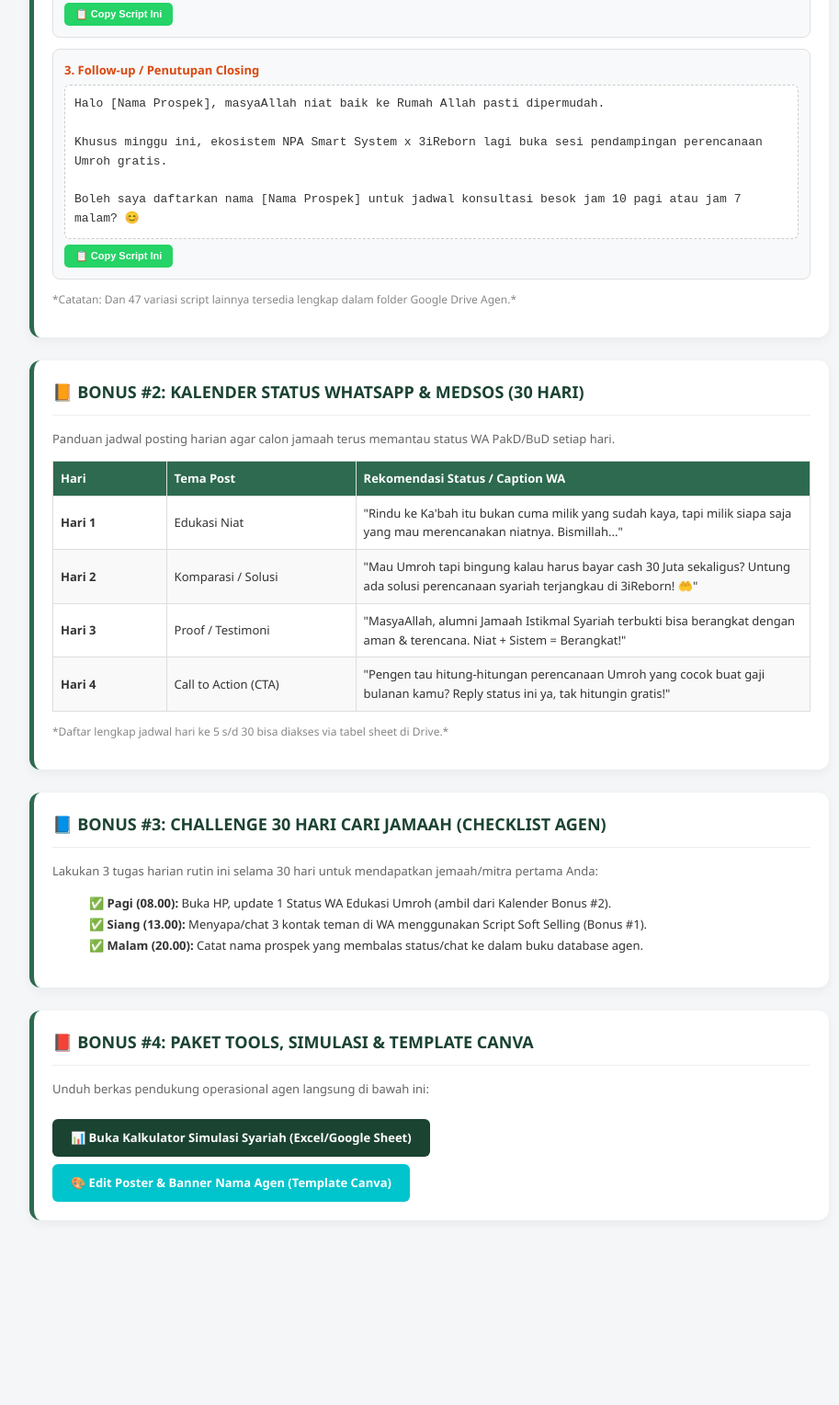
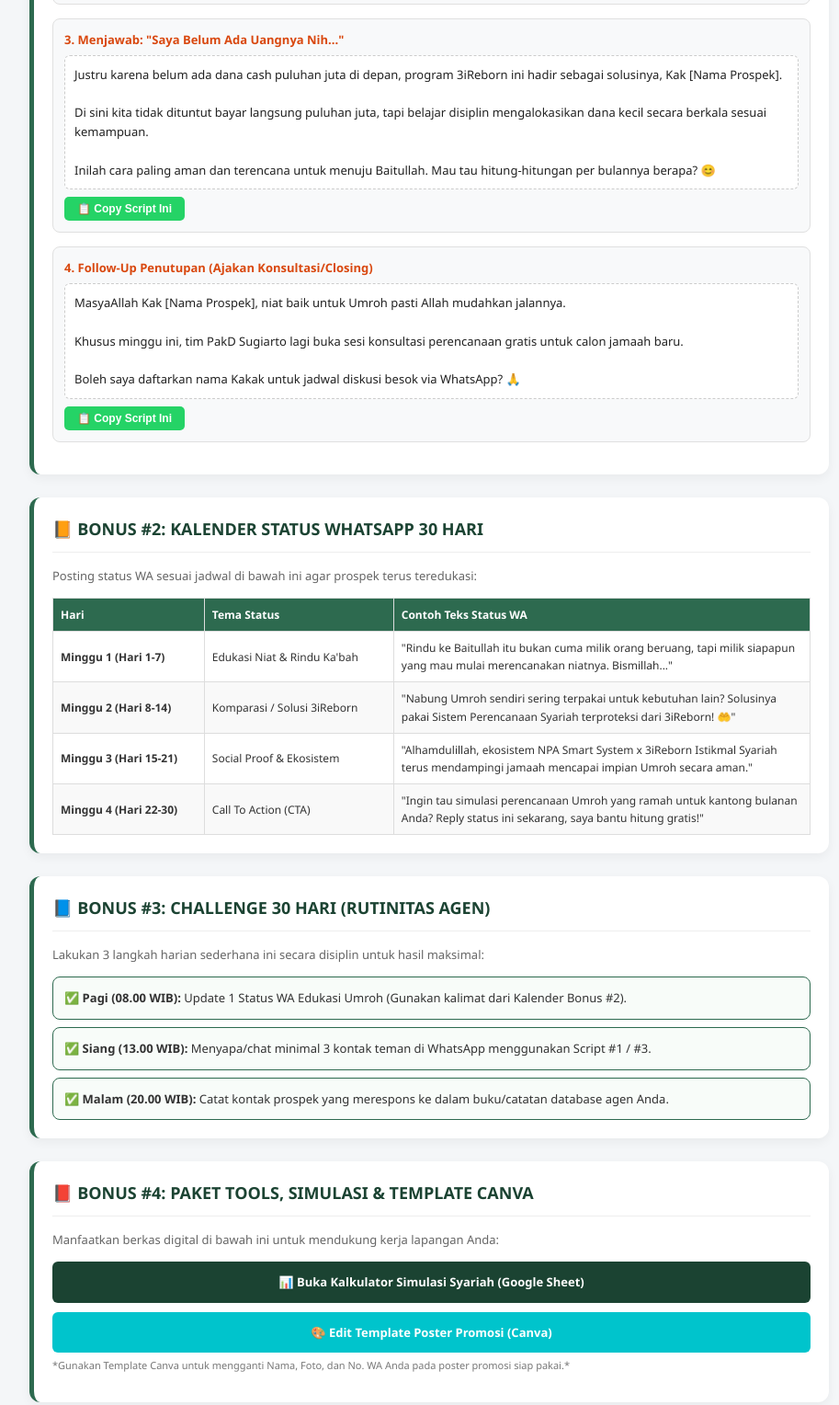
Before and after one commit to npa-akademi/istikmal-syariah, a plain HTML site: page bonus.html in a window 1280 px wide. Shown: the part 849-2377 px from the top of the page at 92% size, without its empty margins (173-1086 px from the left). Before the commit the page ends 2216 px from the top, so only its background shows below. Drawn offline with Linux system fonts and the light colour scheme.

Commit message:
Refactor styles and update script text in bonus.html

```diff
--- a/bonus.html
+++ b/bonus.html
@@ -10,25 +10,25 @@
         .container { max-width: 900px; margin: 0 auto; padding: 15px; }
         header { background: linear-gradient(135deg, #1b4332 0%, #2d6a4f 100%); color: white; padding: 30px 15px; text-align: center; border-bottom: 4px solid #d8f3dc; }
         .badge { background: #d8f3dc; color: #1b4332; font-size: 11px; font-weight: bold; padding: 4px 12px; border-radius: 15px; text-transform: uppercase; display: inline-block; margin-bottom: 10px; }
-        h1 { margin: 10px 0; font-size: 24px; }
+        h1 { margin: 10px 0; font-size: 22px; text-transform: uppercase; }
         .card { background: white; border-radius: 12px; padding: 20px; margin-bottom: 25px; box-shadow: 0 4px 12px rgba(0,0,0,0.05); border-left: 5px solid #2d6a4f; }
         .card h2 { color: #1b4332; margin-top: 0; font-size: 18px; border-bottom: 1px solid #eee; padding-bottom: 10px; }
 
-        /* Script Box Copy Paste */
-        .script-box { background: #f8f9fa; border: 1px solid #e0e0e0; border-radius: 8px; padding: 12px; margin-bottom: 12px; position: relative; }
+        /* Script Box */
+        .script-box { background: #f8f9fa; border: 1px solid #e0e0e0; border-radius: 8px; padding: 12px; margin-bottom: 15px; }
         .script-title { font-weight: bold; color: #d9480f; font-size: 13px; margin-bottom: 6px; }
-        .script-text { font-size: 13px; white-space: pre-wrap; font-family: monospace; background: #ffffff; padding: 10px; border-radius: 6px; border: 1px dashed #ccc; }
-        .btn-copy { background: #25d366; color: white; border: none; padding: 6px 12px; border-radius: 5px; font-weight: bold; font-size: 11px; cursor: pointer; margin-top: 6px; }
-        .btn-copy:active { background: #1ebd56; }
+        .script-text { font-size: 13px; white-space: pre-wrap; font-family: 'Segoe UI', sans-serif; background: #ffffff; padding: 10px; border-radius: 6px; border: 1px dashed #ccc; color: #222; }
+        .btn-copy { background: #25d366; color: white; border: none; padding: 6px 14px; border-radius: 5px; font-weight: bold; font-size: 12px; cursor: pointer; margin-top: 8px; display: inline-block; }
 
-        /* Table & Lists */
-        table { width: 100%; border-collapse: collapse; font-size: 13px; margin-top: 10px; }
+        /* Table */
+        table { width: 100%; border-collapse: collapse; font-size: 12px; margin-top: 10px; }
         th, td { border: 1px solid #ddd; padding: 8px; text-align: left; }
         th { background-color: #2d6a4f; color: white; }
         tr:nth-child(even){ background-color: #f9f9f9; }
 
-        /* Download Button */
-        .btn-download { display: inline-block; background: #1b4332; color: white; padding: 10px 20px; text-decoration: none; border-radius: 6px; font-weight: bold; font-size: 13px; margin-top: 10px; }
+        /* Download Buttons */
+        .btn-download { display: block; text-align: center; background: #1b4332; color: white; padding: 12px 20px; text-decoration: none; border-radius: 6px; font-weight: bold; font-size: 13px; margin-top: 10px; }
+        .btn-canva { background-color: #00c4cc; }
     </style>
 </head>
 <body>
@@ -36,115 +36,128 @@
     <header>
         <div class="container">
             <span class="badge">EKOSISTEM 3IREBORN X NPA SMART SYSTEM</span>
-            <h1> pusat alat tempur agen 3ireborn</h1>
-            <p style="font-size: 13px; color: #d8f3dc; margin: 0;">Silakan bookmark halaman ini. Seluruh script, panduan harian, dan kalkulator simulasi siap dipakai untuk prospek jamaah!</p>
+            <h1>PUSAT ALAT TEMPUR AGEN 3IREBORN</h1>
+            <p style="font-size: 13px; color: #d8f3dc; margin: 0;">Silakan simpan/bookmark halaman ini. Seluruh bahan promosi, script closing, dan materi kerja siap dipakai dari HP Anda!</p>
         </div>
     </header>
 
     <div class="container">
 
-        <!-- BONUS #1: SCRIPT WHATSAPP CLOSING -->
+        <!-- BONUS #1: SCRIPT CLOSING WHATSAPP -->
         <div class="card" id="bonus1">
-            <h2>📗 BONUS #1: 50 SCRIPT WHATSAPP CLOSING (SIAP COPY-PASTE)</h2>
-            <p style="font-size: 13px; color: #666;">Gunakan naskah chat di bawah ini saat menyapa atau membalas pertanyaan calon jamaah/mitra di WhatsApp.</p>
+            <h2>📗 BONUS #1: KUMPULAN SCRIPT WHATSAPP CLOSING</h2>
+            <p style="font-size: 13px; color: #666;">Tekan tombol "Copy Script Ini" lalu kirimkan langsung ke WhatsApp calon prospek/jamaah Anda.</p>
 
-            <!-- Script Item 1 -->
+            <!-- Script 1 -->
             <div class="script-box">
-                <div class="script-title">1. Sapaan Teman Lama / Silaturahmi (Soft Selling)</div>
-                <div class="script-text" id="s1">Assalamu'alaikum [Nama Prospek], salam kenal/sehat selalu ya! 😊
+                <div class="script-title">1. Sapaan Teman Lama / Kerabat (Pola Soft Selling)</div>
+                <div class="script-text" id="s1">Assalamu'alaikum [Nama Prospek], salam sehat selalu ya! 😊
 
-Lagi rame banget pembahasan persiapan Umroh terencana nih. Btw, udah ada rencana ke Tanah Suci bareng keluarga dalam waktu dekat atau masih mikirin biaya cash-nya?
+Lagi rame banget pembahasan perencanaan Umroh terencana nih. Btw, udah ada rencana ke Tanah Suci bareng keluarga dalam waktu dekat atau masih kebentur dana cash besar?
 
-Sekarang di 3iReborn Istikmal Syariah ada solusi perencanaan ringan tanpa beban lho. Mau tak kirimin simulasi lengkapnya? 🙏</div>
+Sekarang di Istikmal Syariah 3iReborn ada solusi perencanaan terjangkau tanpa beban sekaligus dapet proteksi lho. Mau tak kirimin simulasinya? 🙏</div>
                 <button class="btn-copy" onclick="copyText('s1')">📋 Copy Script Ini</button>
             </div>
 
-            <!-- Script Item 2 -->
+            <!-- Script 2 -->
             <div class="script-box">
-                <div class="script-title">2. Menjawab: "Aman Nggak Nih / Bedanya Sama Travel Biasa Apa?"</div>
-                <div class="script-text" id="s2">Wa'alaikumsalam [Nama Prospek], pertanyaan bagus banget! 👍
+                <div class="script-title">2. Menjawab: "Bedanya Sama Travel Umroh Biasa Apa?"</div>
+                <div class="script-text" id="s2">Wa'alaikumsalam [Nama Prospek], pertanyaannya bagus banget! 👍
 
 Beda utamanya:
-1. Travel biasa -> Wajib nyediain dana cash 30-35 Juta sekaligus di depan.
-2. 3iReborn Istikmal Syariah -> Sistem Perencanaan & Kontribusi Syariah berkala. Dana dikelola transparan, aman, dan dapat proteksi.
+1. Travel Biasa: Wajib bayar cash puluhan juta (30-35 Juta) sekaligus di depan.
+2. 3iReborn Istikmal Syariah: Sistem Perencanaan Keuangan Berkala yang Syariah, Ringan, Aman, dan Transparan.
 
-Jadi kita fokus bantu rencanain keuangannya dulu biar nggak memberatkan dompet. Boleh saya bantu hitungkan simulasinya?</div>
+Jadi kita bantu amankan dan rencanakan dananya dulu sampai siap berangkat. Boleh saya bantu hitung simulasinya?</div>
                 <button class="btn-copy" onclick="copyText('s2')">📋 Copy Script Ini</button>
             </div>
 
-            <!-- Script Item 3 -->
+            <!-- Script 3 -->
             <div class="script-box">
-                <div class="script-title">3. Follow-up / Penutupan Closing</div>
-                <div class="script-text" id="s3">Halo [Nama Prospek], masyaAllah niat baik ke Rumah Allah pasti dipermudah.
+                <div class="script-title">3. Menjawab: "Saya Belum Ada Uangnya Nih..."</div>
+                <div class="script-text" id="s3">Justru karena belum ada dana cash puluhan juta di depan, program 3iReborn ini hadir sebagai solusinya, Kak [Nama Prospek].
 
-Khusus minggu ini, ekosistem NPA Smart System x 3iReborn lagi buka sesi pendampingan perencanaan Umroh gratis.
+Di sini kita tidak dituntut bayar langsung puluhan juta, tapi belajar disiplin mengalokasikan dana kecil secara berkala sesuai kemampuan.
 
-Boleh saya daftarkan nama [Nama Prospek] untuk jadwal konsultasi besok jam 10 pagi atau jam 7 malam? 😊</div>
+Inilah cara paling aman dan terencana untuk menuju Baitullah. Mau tau hitung-hitungan per bulannya berapa? 😊</div>
                 <button class="btn-copy" onclick="copyText('s3')">📋 Copy Script Ini</button>
             </div>
 
-            <p style="font-size: 12px; color: #888;">*Catatan: Dan 47 variasi script lainnya tersedia lengkap dalam folder Google Drive Agen.*</p>
+            <!-- Script 4 -->
+            <div class="script-box">
+                <div class="script-title">4. Follow-Up Penutupan (Ajakan Konsultasi/Closing)</div>
+                <div class="script-text" id="s4">MasyaAllah Kak [Nama Prospek], niat baik untuk Umroh pasti Allah mudahkan jalannya.
+
+Khusus minggu ini, tim PakD Sugiarto lagi buka sesi konsultasi perencanaan gratis untuk calon jamaah baru.
+
+Boleh saya daftarkan nama Kakak untuk jadwal diskusi besok via WhatsApp? 🙏</div>
+                <button class="btn-copy" onclick="copyText('s4')">📋 Copy Script Ini</button>
+            </div>
         </div>
 
         <!-- BONUS #2: KALENDER KONTEN 30 HARI -->
         <div class="card" id="bonus2">
-            <h2>📙 BONUS #2: KALENDER STATUS WHATSAPP & MEDSOS (30 HARI)</h2>
-            <p style="font-size: 13px; color: #666;">Panduan jadwal posting harian agar calon jamaah terus memantau status WA PakD/BuD setiap hari.</p>
+            <h2>📙 BONUS #2: KALENDER STATUS WHATSAPP 30 HARI</h2>
+            <p style="font-size: 13px; color: #666;">Posting status WA sesuai jadwal di bawah ini agar prospek terus teredukasi:</p>
 
             <table>
                 <thead>
                     <tr>
-                        <th style="width: 15%;">Hari</th>
-                        <th style="width: 25%;">Tema Post</th>
-                        <th>Rekomendasi Status / Caption WA</th>
+                        <th style="width: 20%;">Hari</th>
+                        <th style="width: 25%;">Tema Status</th>
+                        <th>Contoh Teks Status WA</th>
                     </tr>
                 </thead>
                 <tbody>
                     <tr>
-                        <td><b>Hari 1</b></td>
-                        <td>Edukasi Niat</td>
-                        <td>"Rindu ke Ka'bah itu bukan cuma milik yang sudah kaya, tapi milik siapa saja yang mau merencanakan niatnya. Bismillah..."</td>
+                        <td><b>Minggu 1 (Hari 1-7)</b></td>
+                        <td>Edukasi Niat & Rindu Ka'bah</td>
+                        <td>"Rindu ke Baitullah itu bukan cuma milik orang beruang, tapi milik siapapun yang mau mulai merencanakan niatnya. Bismillah..."</td>
                     </tr>
                     <tr>
-                        <td><b>Hari 2</b></td>
-                        <td>Komparasi / Solusi</td>
-                        <td>"Mau Umroh tapi bingung kalau harus bayar cash 30 Juta sekaligus? Untung ada solusi perencanaan syariah terjangkau di 3iReborn! 🤲"</td>
+                        <td><b>Minggu 2 (Hari 8-14)</b></td>
+                        <td>Komparasi / Solusi 3iReborn</td>
+                        <td>"Nabung Umroh sendiri sering terpakai untuk kebutuhan lain? Solusinya pakai Sistem Perencanaan Syariah terproteksi dari 3iReborn! 🤲"</td>
                     </tr>
                     <tr>
-                        <td><b>Hari 3</b></td>
-                        <td>Proof / Testimoni</td>
-                        <td>"MasyaAllah, alumni Jamaah Istikmal Syariah terbukti bisa berangkat dengan aman & terencana. Niat + Sistem = Berangkat!"</td>
+                        <td><b>Minggu 3 (Hari 15-21)</b></td>
+                        <td>Social Proof & Ekosistem</td>
+                        <td>"Alhamdulillah, ekosistem NPA Smart System x 3iReborn Istikmal Syariah terus mendampingi jamaah mencapai impian Umroh secara aman."</td>
                     </tr>
                     <tr>
-                        <td><b>Hari 4</b></td>
-                        <td>Call to Action (CTA)</td>
-                        <td>"Pengen tau hitung-hitungan perencanaan Umroh yang cocok buat gaji bulanan kamu? Reply status ini ya, tak hitungin gratis!"</td>
+                        <td><b>Minggu 4 (Hari 22-30)</b></td>
+                        <td>Call To Action (CTA)</td>
+                        <td>"Ingin tau simulasi perencanaan Umroh yang ramah untuk kantong bulanan Anda? Reply status ini sekarang, saya bantu hitung gratis!"</td>
                     </tr>
                 </tbody>
             </table>
-            <p style="font-size: 12px; color: #888;">*Daftar lengkap jadwal hari ke 5 s/d 30 bisa diakses via tabel sheet di Drive.*</p>
         </div>
 
         <!-- BONUS #3: CHALLENGE 30 HARI CARI JAMAAH -->
         <div class="card" id="bonus3">
-            <h2>📘 BONUS #3: CHALLENGE 30 HARI CARI JAMAAH (CHECKLIST AGEN)</h2>
-            <p style="font-size: 13px; color: #666;">Lakukan 3 tugas harian rutin ini selama 30 hari untuk mendapatkan jemaah/mitra pertama Anda:</p>
+            <h2>📘 BONUS #3: CHALLENGE 30 HARI (RUTINITAS AGEN)</h2>
+            <p style="font-size: 13px; color: #666;">Lakukan 3 langkah harian sederhana ini secara disiplin untuk hasil maksimal:</p>
 
-            <ul style="font-size: 13px; line-height: 1.8;">
-                <td>✅ <b>Pagi (08.00):</b> Buka HP, update 1 Status WA Edukasi Umroh (ambil dari Kalender Bonus #2).</td><br>
-                <td>✅ <b>Siang (13.00):</b> Menyapa/chat 3 kontak teman di WA menggunakan Script Soft Selling (Bonus #1).</td><br>
-                <td>✅ <b>Malam (20.00):</b> Catat nama prospek yang membalas status/chat ke dalam buku database agen.</td>
-            </ul>
+            <div style="background: #f8fcf9; border: 1px solid #2d6a4f; padding: 12px; border-radius: 8px; font-size: 13px; margin-bottom: 8px;">
+                ✅ <b>Pagi (08.00 WIB):</b> Update 1 Status WA Edukasi Umroh (Gunakan kalimat dari Kalender Bonus #2).
+            </div>
+            <div style="background: #f8fcf9; border: 1px solid #2d6a4f; padding: 12px; border-radius: 8px; font-size: 13px; margin-bottom: 8px;">
+                ✅ <b>Siang (13.00 WIB):</b> Menyapa/chat minimal 3 kontak teman di WhatsApp menggunakan Script #1 / #3.
+            </div>
+            <div style="background: #f8fcf9; border: 1px solid #2d6a4f; padding: 12px; border-radius: 8px; font-size: 13px;">
+                ✅ <b>Malam (20.00 WIB):</b> Catat kontak prospek yang merespons ke dalam buku/catatan database agen Anda.
+            </div>
         </div>
 
-        <!-- BONUS #4: PAKET TOOLS & SIMULASI SYARIAH -->
+        <!-- BONUS #4: PAKET TOOLS & CANVA -->
         <div class="card" id="bonus4">
             <h2>📕 BONUS #4: PAKET TOOLS, SIMULASI & TEMPLATE CANVA</h2>
-            <p style="font-size: 13px; color: #666;">Unduh berkas pendukung operasional agen langsung di bawah ini:</p>
+            <p style="font-size: 13px; color: #666;">Manfaatkan berkas digital di bawah ini untuk mendukung kerja lapangan Anda:</p>
 
-            <a href="https://drive.google.com" target="_blank" class="btn-download">📊 Buka Kalkulator Simulasi Syariah (Excel/Google Sheet)</a>
-            <br>
-            <a href="https://canva.com" target="_blank" class="btn-download" style="background-color: #00c4cc; margin-top: 8px;">🎨 Edit Poster & Banner Nama Agen (Template Canva)</a>
+            <a href="https://drive.google.com" target="_blank" class="btn-download">📊 Buka Kalkulator Simulasi Syariah (Google Sheet)</a>
+
+            <a href="https://canva.com" target="_blank" class="btn-download btn-canva">🎨 Edit Template Poster Promosi (Canva)</a>
+            <p style="font-size: 11px; color: #777; margin-top: 5px;">*Gunakan Template Canva untuk mengganti Nama, Foto, dan No. WA Anda pada poster promosi siap pakai.*</p>
         </div>
 
     </div>
@@ -154,9 +167,9 @@
         function copyText(elementId) {
             var text = document.getElementById(elementId).innerText;
             navigator.clipboard.writeText(text).then(function() {
-                alert("Script berhasil di-copy! Tinggal paste di WhatsApp.");
+                alert("Script berhasil di-copy! Tinggal di-paste ke WhatsApp prospek Anda.");
             }, function(err) {
-                alert("Gagal copy text");
+                alert("Gagal mengopi teks.");
             });
         }
     </script>
```
